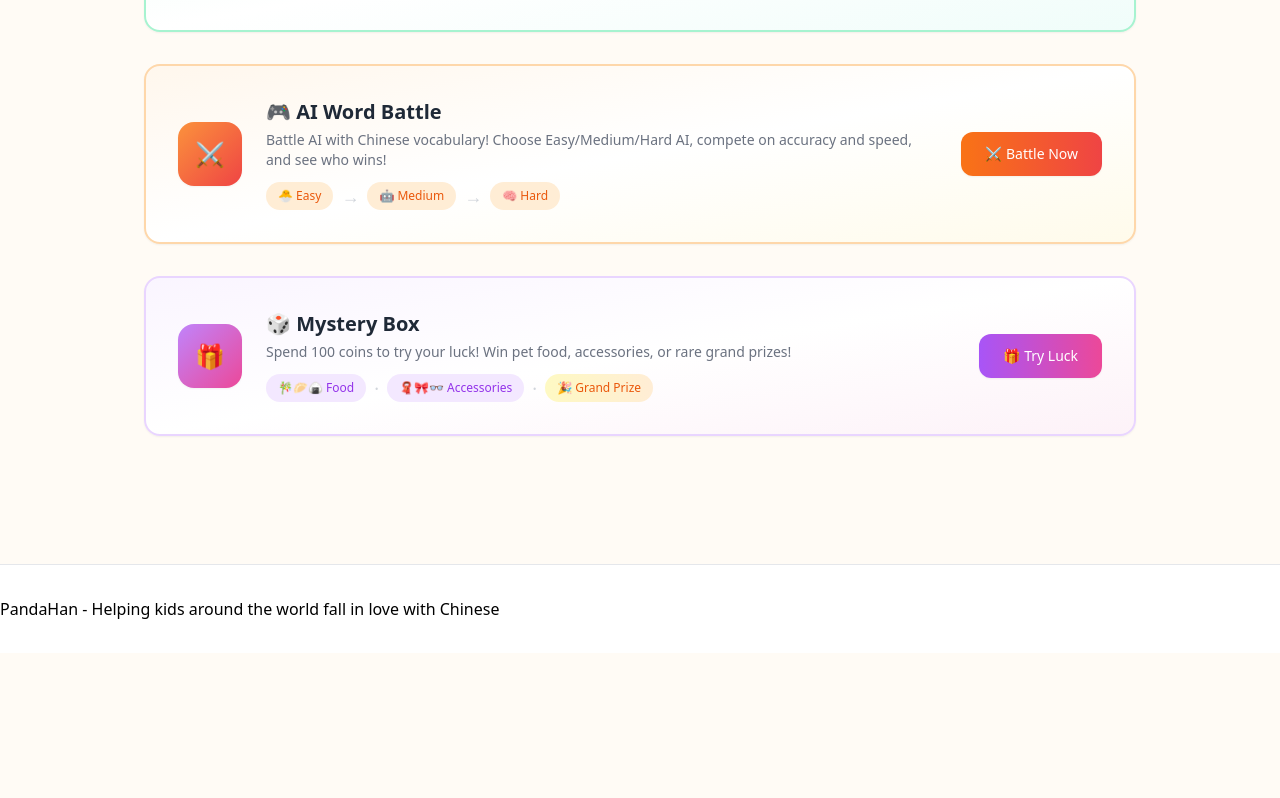
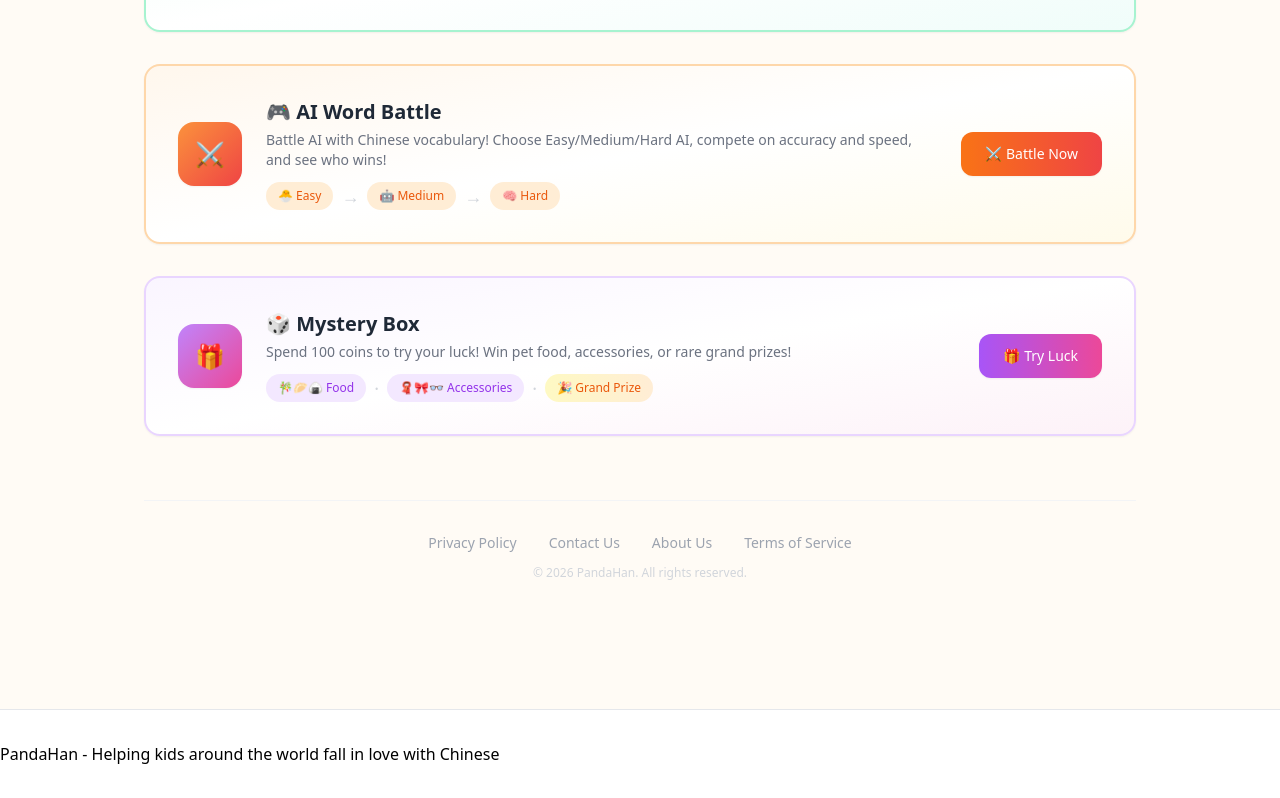
Before and after one commit to brucesunxi/Clearn, a Next.js app: page / in a window 1280 px wide. Shown: the part 979-1777 px from the top of the page. Before the commit the page ends 1632 px from the top, so only its background shows below. Built offline with nearby package versions, Linux system fonts and the light colour scheme; no server answers.

Commit message:
chore: 更新关于页面和首页底部合规链接
- 关于页面改为所有权声明，注明独立运营者信息
- 首页底部添加隐私政策/联系我们/关于我们/用户协议合规链接

```diff
--- a/app/about/page.tsx
+++ b/app/about/page.tsx
@@ -3,14 +3,14 @@ import type { Metadata } from 'next'
 export const metadata: Metadata = {
   title: 'About Us 关于我们',
   description:
-    'PandaHan is a free Chinese self-study tool for overseas Chinese children. Self-paced vocabulary, reading, and listening practice with gamified learning. PandaHan是为海外华裔儿童打造的免费中文自学工具，包含词汇练习、分级阅读、听力口语等自学模块。',
+    'PandaHan (pandahan.xyz) is independently owned and operated by Sun Xi, providing original pet care articles and informational content. PandaHan（pandahan.xyz）由孙曦独立所有和运营，提供原创宠物护理文章和信息内容。',
   alternates: {
     canonical: 'https://pandahan.xyz/about',
   },
   openGraph: {
     title: 'About Us 关于我们 - PandaHan',
     description:
-      'Learn about PandaHan, a free self-study tool for overseas Chinese children.',
+      'PandaHan (pandahan.xyz) is independently owned by Sun Xi, providing original pet care content.',
   },
 }
 
@@ -24,48 +24,25 @@ export default function AboutPage() {
       <div className="prose prose-gray max-w-none space-y-6">
         <section>
           <h2 className="text-xl font-semibold text-gray-700 mb-3">
-            Our Mission 我们的使命
+            Ownership 所有权
           </h2>
           <p className="text-gray-600 leading-relaxed">
-            PandaHan is a self-study tool built for overseas Chinese children and their families.
-            We believe that learning Chinese should be fun, accessible, and self-paced.
-            Our platform provides vocabulary drills, leveled reading articles, listening exercises,
-            and gamified practice — all designed for independent self-study without live instruction
-            or scheduled classes.
+            This website pandahan.xyz is independently owned and operated by Sun Xi,
+            providing original pet care articles and informational content. No physical goods
+            are sold, and there is no third-party brand cooperation.
           </p>
           <p className="text-gray-600 leading-relaxed mt-3">
-            PandaHan是为海外华裔家庭打造的中文自学工具。我们相信学习中文应该是有趣、
-            自主、循序渐进的。平台提供词汇练习、分级阅读、听力训练和游戏化闯关等
-            自学模块，让孩子可以按照自己的节奏练习中文，无需真人授课。
+            本网站 pandahan.xyz 由孙曦（Sun Xi）独立所有和运营，提供原创宠物护理文章
+            和信息内容。不销售任何实物商品，也无第三方品牌合作。
           </p>
         </section>
 
         <section>
           <h2 className="text-xl font-semibold text-gray-700 mb-3">
-            What We Offer 我们的功能
-          </h2>
-          <ul className="list-disc list-inside text-gray-600 space-y-1">
-            <li>Vocabulary flashcards with spaced repetition / 闪卡单词记忆</li>
-            <li>Leveled Chinese reading articles / 分级中文阅读</li>
-            <li>Listening and speaking practice / 听力口语练习</li>
-            <li>Gamified adventure challenges / 游戏化冒险闯关</li>
-            <li>Custom article import / 自定义学习素材导入</li>
-            <li>Progress tracking and study streaks / 学习进度追踪</li>
-          </ul>
-        </section>
-
-        <section>
-          <h2 className="text-xl font-semibold text-gray-700 mb-3">
-            Not a School 不是培训机构
+            Contact 联系方式
           </h2>
           <p className="text-gray-600 leading-relaxed">
-            PandaHan is a self-study tool, not a school or tutoring service. We do not
-            offer live classes, scheduled lessons, one-on-one tutoring, or instruction from
-            teachers. All content is designed for independent self-paced use.
-          </p>
-          <p className="text-gray-600 leading-relaxed mt-3">
-            PandaHan是自学工具，不是培训机构。我们不提供直播课程、预约课程、
-            一对一辅导或教师授课。所有内容均为自主练习而设计。
+            Email: <a href="mailto:sunxi0302@gmail.com" className="text-blue-500 hover:text-blue-600 underline">sunxi0302@gmail.com</a>
           </p>
         </section>
       </div>
--- a/components/HomePageClient.tsx
+++ b/components/HomePageClient.tsx
@@ -419,6 +419,39 @@ export default function HomePageClient({ totalArticles }: HomePageClientProps) {
           </div>
         </div>
       </Link>
+
+      {/* Compliance Footer */}
+      <div className="mt-16 pt-8 border-t border-gray-100">
+        <div className="flex flex-wrap justify-center gap-x-8 gap-y-3 text-sm">
+          <Link
+            href="/privacy"
+            className="text-gray-400 hover:text-gray-600 dark:hover:text-gray-300 transition-colors"
+          >
+            {locale === 'zh' ? '隐私政策' : 'Privacy Policy'}
+          </Link>
+          <Link
+            href="/contact"
+            className="text-gray-400 hover:text-gray-600 dark:hover:text-gray-300 transition-colors"
+          >
+            {locale === 'zh' ? '联系我们' : 'Contact Us'}
+          </Link>
+          <Link
+            href="/about"
+            className="text-gray-400 hover:text-gray-600 dark:hover:text-gray-300 transition-colors"
+          >
+            {locale === 'zh' ? '关于我们' : 'About Us'}
+          </Link>
+          <Link
+            href="/terms"
+            className="text-gray-400 hover:text-gray-600 dark:hover:text-gray-300 transition-colors"
+          >
+            {locale === 'zh' ? '用户协议' : 'Terms of Service'}
+          </Link>
+        </div>
+        <p className="text-center text-xs text-gray-300 dark:text-gray-600 mt-3">
+          &copy; {new Date().getFullYear()} PandaHan. {locale === 'zh' ? '保留所有权利。' : 'All rights reserved.'}
+        </p>
+      </div>
     </div>
   )
 }
```
